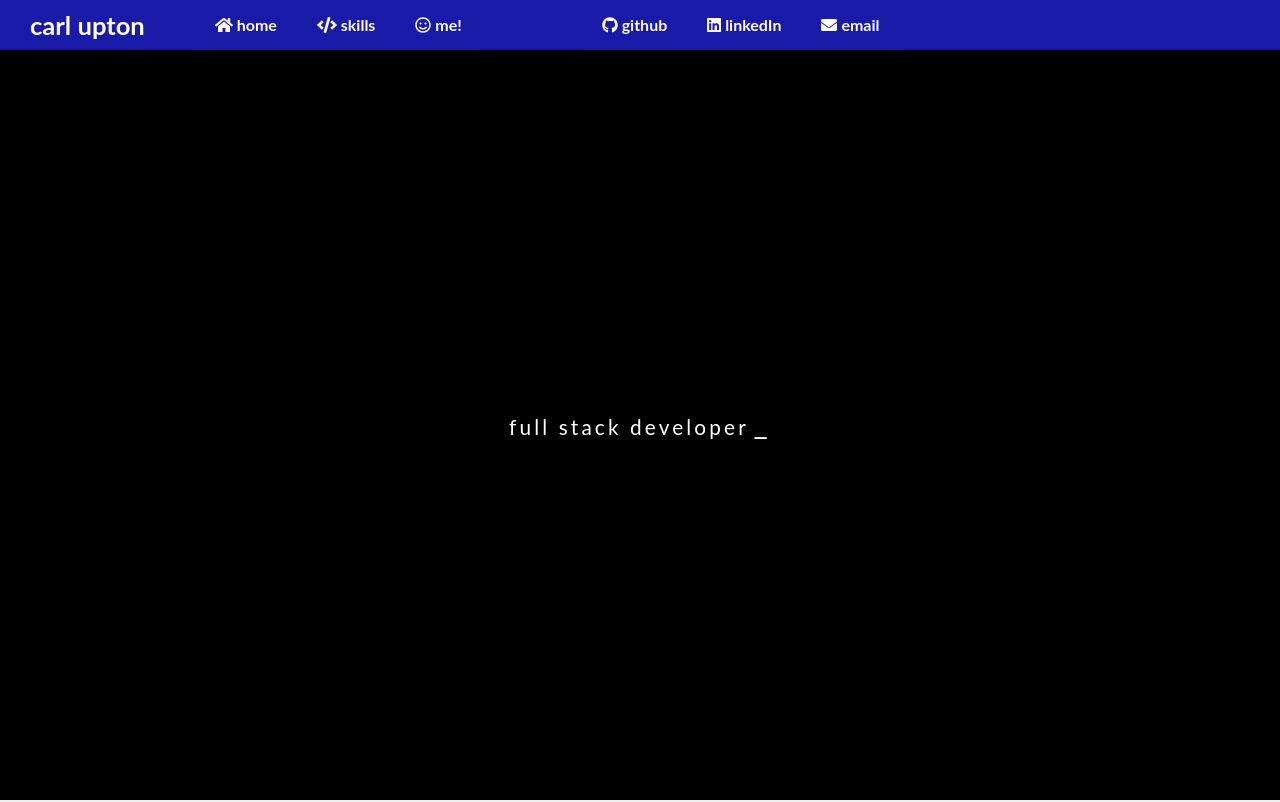
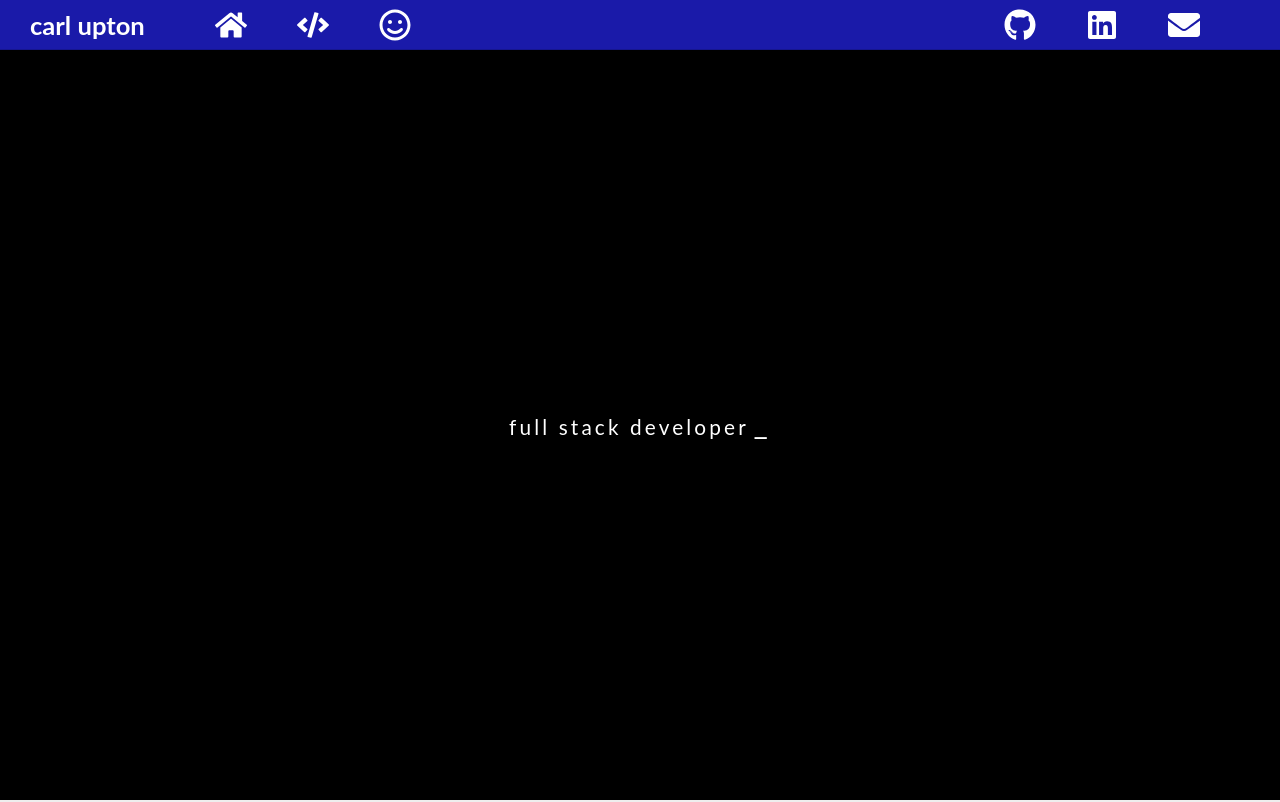
Before and after one commit to cupton15/portfolio-website, a website: page Index.html in a window 1280 px wide. Drawn offline with nearby package versions, Linux system fonts and the light colour scheme; a web font is replaced by a local one.

Commit message:
working on css for full screen

```diff
--- a/Index.html
+++ b/Index.html
@@ -31,19 +31,19 @@
                             <li>
                                 <a href="#">
                                     <i class="fas fa-home nav-icon"></i>
-                                    <span>home</span>
+                                    <span class="nav-text">home</span>
                                 </a>
                             </li>
                             <li>
                                 <a href="#">
                                     <i class="fas fa-code nav-icon"></i>
-                                    <span>skills</span>
+                                    <span class="nav-text">skills</span>
                                 </a>
                             </li>
                             <li>
                                 <a href="#">
                                     <i class="far fa-smile nav-icon"></i>
-                                    <span>me!</span>
+                                    <span class="nav-text">me!</span>
                                 </a>
                             </li>
                         </ul>
@@ -51,19 +51,19 @@
                             <li>
                                 <a id="github-link" href="https://github.com/cupton15" target="_blank">
                                     <i class="fab fa-github nav-icon"></i>
-                                    <span>github</span>
+                                    <span class="nav-text">github</span>
                                 </a>
                             </li>
                             <li>
                                 <a id="linkedin-link" href="https://www.linkedin.com/in/carl-upton-b15364118" target="_blank">
                                     <i class="fab fa-linkedin nav-icon"></i>
-                                    <span>linkedIn</span>
+                                    <span class="nav-text">linkedIn</span>
                                 </a>
                             </li>
                             <li>
                                 <a id="email-link" href="mailto:carlupton15@gmail.com">
                                     <i class="fas fa-envelope nav-icon"></i>
-                                    <span>email</span>
+                                    <span class="nav-text">email</span>
                                 </a>
                             </li>
                         </ul>
--- a/css/navigation.scss
+++ b/css/navigation.scss
@@ -46,7 +46,6 @@ header {
         display: block;
         padding: 0 20px;
         line-height: $nav-height;
-        background: $nav-background;
         text-decoration: none;
         transition: 300ms all ease;
         color: $nav-font-color;
@@ -61,14 +60,40 @@ header {
   nav {
     flex: 1;
 
-    @media screen and (min-width: $break-large) {
+    @media screen and (min-width: $break-small) {
       .nav-container {
-        display: block !important;
+        display: flex !important;
       }
     }
 
     .nav-list{
       display: flex;
+      justify-content: space-between;
+      width: 100%;
+
+      a {
+        display: flex;
+        justify-content: center;
+        align-items: center;
+        height: $nav-height;
+        line-height: $nav-height;
+
+        .nav-text {
+          display: none;
+        }
+
+        &:hover {
+          .nav-text {
+            display: block;
+          }
+        }
+
+        svg.nav-icon {
+          width: 32px;
+          height: 32px;
+          margin-right: 10px;
+        }
+      }
     }
 
     @include respond-to(mobile) {
@@ -140,15 +165,13 @@ header {
         justify-content: space-between;
 
         a {
-          padding: 0;
-          display: inline-flex;
-          align-items: center;
+            padding: 0;
+            display: inline-flex;
+            align-items: center;
 
-          svg.nav-icon {
-            margin-right: 10px;
-            height: 32px;
-            width: 32px;
-          }
+            .nav-text {
+              display: block;
+            }
         }
 
         ul {
```
Also changed, not shown: css/main.min.css, css/navigation.min.css.
